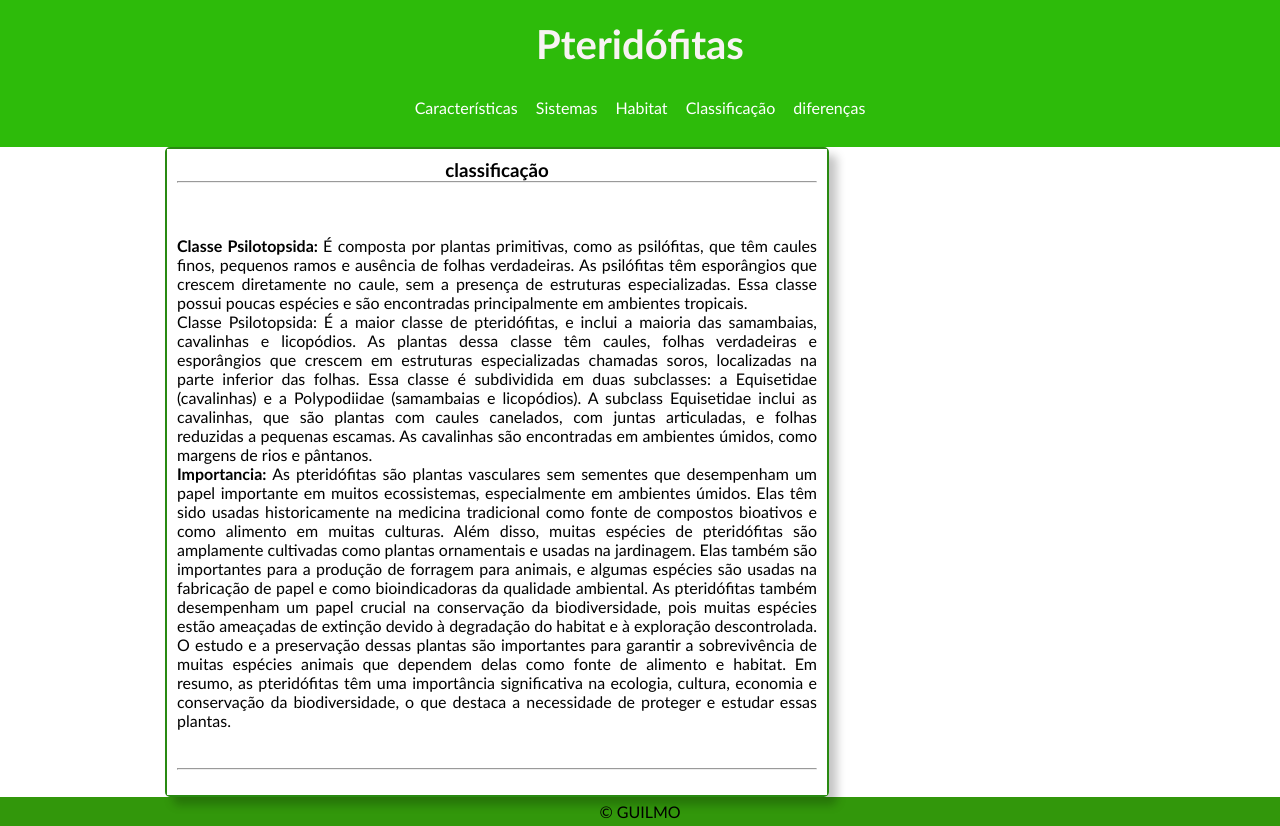
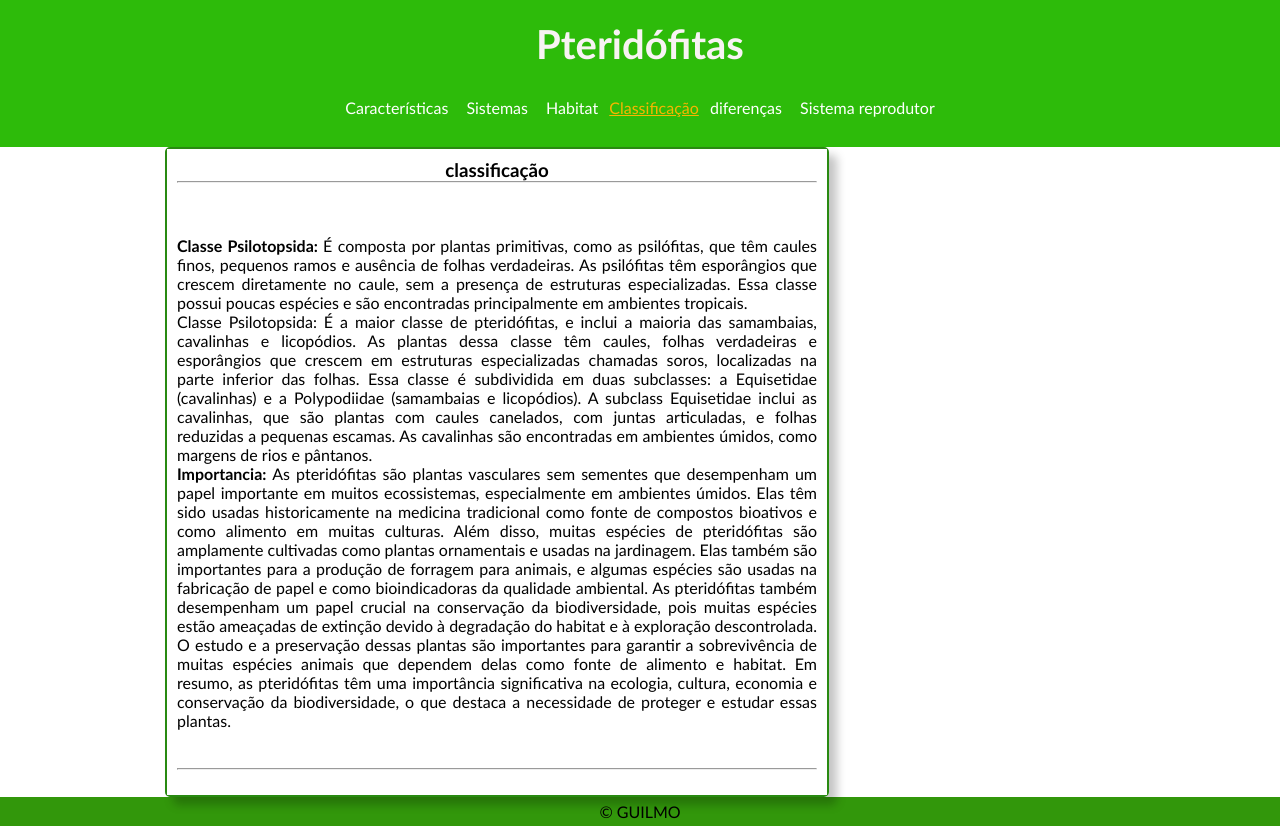
Before and after one commit to Guiandrelino/class, a plain HTML site: page index.html in a window 1280 px wide. Drawn offline with Linux system fonts and the light colour scheme.

Commit message:
Update index.html

```diff
--- a/index.html
+++ b/index.html
@@ -20,11 +20,12 @@
 			<div id="menu">
                 <a href="https://guiandrelino.github.io/sitebio/" class="item_menu">Características</a>
 				<a href=" https://guiandrelino.github.io/sistemasbio/" class="item_menu">Sistemas</a>
-				<a href="https://guiandrelino.github.io/habitat/" class="item_menu">Habitat</a>
-				<a href="https://guiandrelino.github.io/class/" class="item_menu">Classificação</a>
+				<a href="https://guiandrelino.github.io/habitat/" class="item_menu">Habitat<a>
+				<a href="https://guiandrelino.github.io/class/">Classificação</a>
                 <a href="https://guiandrelino.github.io/difere/" class="item_menu">diferenças</a>
-
+		 <a href="https://guiandrelino.github.io/reproduz/" class="item_menu">Sistema reprodutor</a>
 			</div>
+        </div>
         </div>
 
         <div id="conteudo">
```
